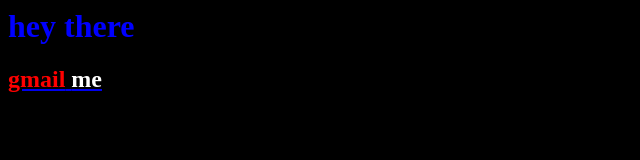
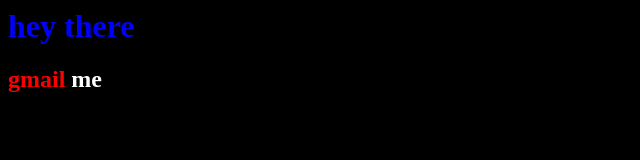
Before and after one commit to masalt0/magis-awfully-awesome-site, a plain HTML site: page index.html in a window 1280 px wide. Shown: the full height of the page, 0-640 px from the left. Drawn offline with Linux system fonts and the light colour scheme.

Commit message:
Update index.html

```diff
--- a/index.html
+++ b/index.html
@@ -4,4 +4,4 @@
 
 <body bgcolor=black>
   <h1><font color="BLUE">hey there</font></h1>
-  <h2><a href="https://mail.google.com/mail/u/0/?view=cm&fs=1&to=ask.magiyt@gmail.com&tf=1"><font color="RED">gmail</font> <font color="WHITE">me</font></h2></a></body>
+  <h2><a href="https://mail.google.com/mail/u/0/?view=cm&fs=1&to=ask.magiyt@gmail.com&tf=1"style="text-decoration:none;"><font color="RED">gmail</font> <font color="WHITE">me</font></h2></a></body>
```
